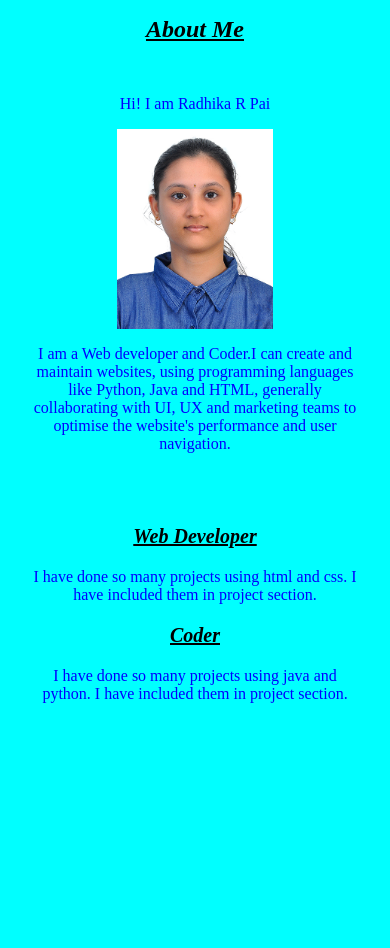
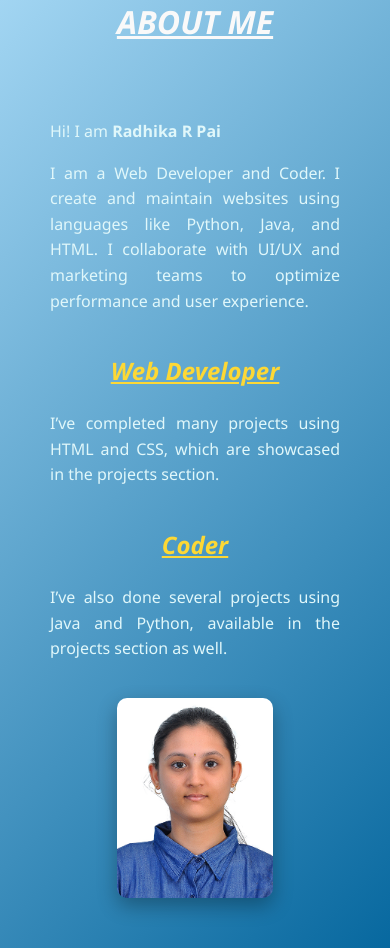
Before and after one commit to Radhika-R-Pai/Portfolio-Website, a plain HTML site: page About.html in a window 390 px wide. Before the commit the page ends 844 px from the top, so only its background shows below. Drawn offline with Linux system fonts and the light colour scheme.

Commit message:
Update About.html

```diff
--- a/About.html
+++ b/About.html
@@ -5,58 +5,83 @@
     <meta name="viewport" content="width=device-width, initial-scale=1.0">
     <title>About Me</title>
     <style>
-        H1,H3{
-          text-align:center;
-        }
-        P{
-            color:blue;
-            text-align:center;
-        }
-        body{
-            background-color:aqua;
-        }
-        img{
-            display:block;
-            float:right;
-            height:300px;
-        }
-          /* The main content */
-          div {
-            padding: 20px;
+        body {
+            margin: 0;
+            font-family: 'Segoe UI', Tahoma, Geneva, Verdana, sans-serif;
+            background: linear-gradient(135deg, #a2d5f2, #07689f);
+            color: #fff;
+            animation: fadeInBody 2s ease-in;
         }
 
-        /* Default layout for large screens */
+        h1, h3 {
+            text-align: center;
+            margin-top: 0;
+        }
+
+        h1 {
+            font-size: 3em;
+            text-transform: uppercase;
+            color: #f9f9f9;
+            margin-bottom: 10px;
+            animation: slideDown 1s ease-out;
+        }
+
+        h3 {
+            font-size: 1.8em;
+            margin-top: 40px;
+            color: #fdd835;
+            transition: color 0.3s;
+        }
+
+        h3:hover {
+            color: #ffffff;
+        }
+
+        p {
+            color: #e0f7fa;
+            text-align: justify;
+            line-height: 1.6;
+            font-size: 1.1em;
+            animation: fadeIn 1.5s ease-in-out;
+        }
+
         .content {
             display: flex;
             justify-content: space-between;
-            align-items: flex-start;
             flex-wrap: wrap;
+            align-items: center;
+            padding: 30px;
         }
 
         .text-content {
             flex: 1;
             padding: 20px;
+            animation: fadeInUp 2s ease;
         }
 
-        /* Media Queries for smaller screens */
+        img {
+            height: 300px;
+            border-radius: 10px;
+            box-shadow: 0 8px 20px rgba(0, 0, 0, 0.3);
+            transition: transform 0.5s ease, box-shadow 0.5s ease;
+            margin-left: 20px;
+        }
+
+        img:hover {
+            transform: scale(1.05);
+            box-shadow: 0 12px 25px rgba(0, 0, 0, 0.4);
+        }
+
+        /* Media Queries */
         @media (max-width: 768px) {
+            .content {
+                flex-direction: column;
+                text-align: center;
+            }
+
             img {
                 height: 250px;
-                margin-left: 0;
-                margin-bottom: 20px;
-                float: none;
-                display: block;
-                margin: 0 auto;
-            }
-
-            .content {
-                flex-direction: column;
-                align-items: center;
-            }
-
-            .text-content {
-                text-align: center;
-                padding: 10px;
+                margin: 0 auto 20px;
             }
         }
 
@@ -65,34 +90,65 @@
                 height: 200px;
             }
 
-            H1 {
-                font-size: 24px;
+            h1 {
+                font-size: 2em;
             }
 
-            H3 {
-                font-size: 20px;
+            h3 {
+                font-size: 1.5em;
             }
 
-            P {
-                font-size: 16px;
+            p {
+                font-size: 1em;
+            }
+        }
+
+        /* Animations */
+        @keyframes fadeIn {
+            from {opacity: 0;}
+            to {opacity: 1;}
+        }
+
+        @keyframes fadeInBody {
+            from {background-color: #fff;}
+            to {background: linear-gradient(135deg, #a2d5f2, #07689f);}
+        }
+
+        @keyframes fadeInUp {
+            from {
+                opacity: 0;
+                transform: translateY(30px);
+            }
+            to {
+                opacity: 1;
+                transform: translateY(0);
+            }
+        }
+
+        @keyframes slideDown {
+            from {
+                transform: translateY(-100px);
+                opacity: 0;
+            }
+            to {
+                transform: translateY(0);
+                opacity: 1;
             }
         }
     </style>
 </head>
 <body>
-<H1><u><i>About Me</i></u></H1>
-<div>
-<p>Hi! I am Radhika R Pai</p>
-<img src="RADHIKA R PAI Photograph.jpg">
-<p>I am a Web developer and Coder.I can create and maintain websites, using programming languages like Python, Java and HTML, generally collaborating with UI, UX and marketing teams to optimise the website's performance and user navigation.</p>
-<br>
-<br>
-<H3><i><u>Web Developer</u></i></H3>
-<p>I have done so many projects using html and css.
-I have included them in project section.</p>
-<H3><i><u>Coder</u></i></H3>
-<p>I have done so many projects using java and python.
-I have included them in project section.</p>
-</div>
+    <h1><u><i>About Me</i></u></h1>
+    <div class="content">
+        <div class="text-content">
+            <p>Hi! I am <strong>Radhika R Pai</strong></p>
+            <p>I am a Web Developer and Coder. I create and maintain websites using languages like Python, Java, and HTML. I collaborate with UI/UX and marketing teams to optimize performance and user experience.</p>
+            <h3><u><i>Web Developer</i></u></h3>
+            <p>I’ve completed many projects using HTML and CSS, which are showcased in the projects section.</p>
+            <h3><u><i>Coder</i></u></h3>
+            <p>I’ve also done several projects using Java and Python, available in the projects section as well.</p>
+        </div>
+        <img src="RADHIKA R PAI Photograph.jpg" alt="Radhika R Pai">
+    </div>
 </body>
 </html>
```
